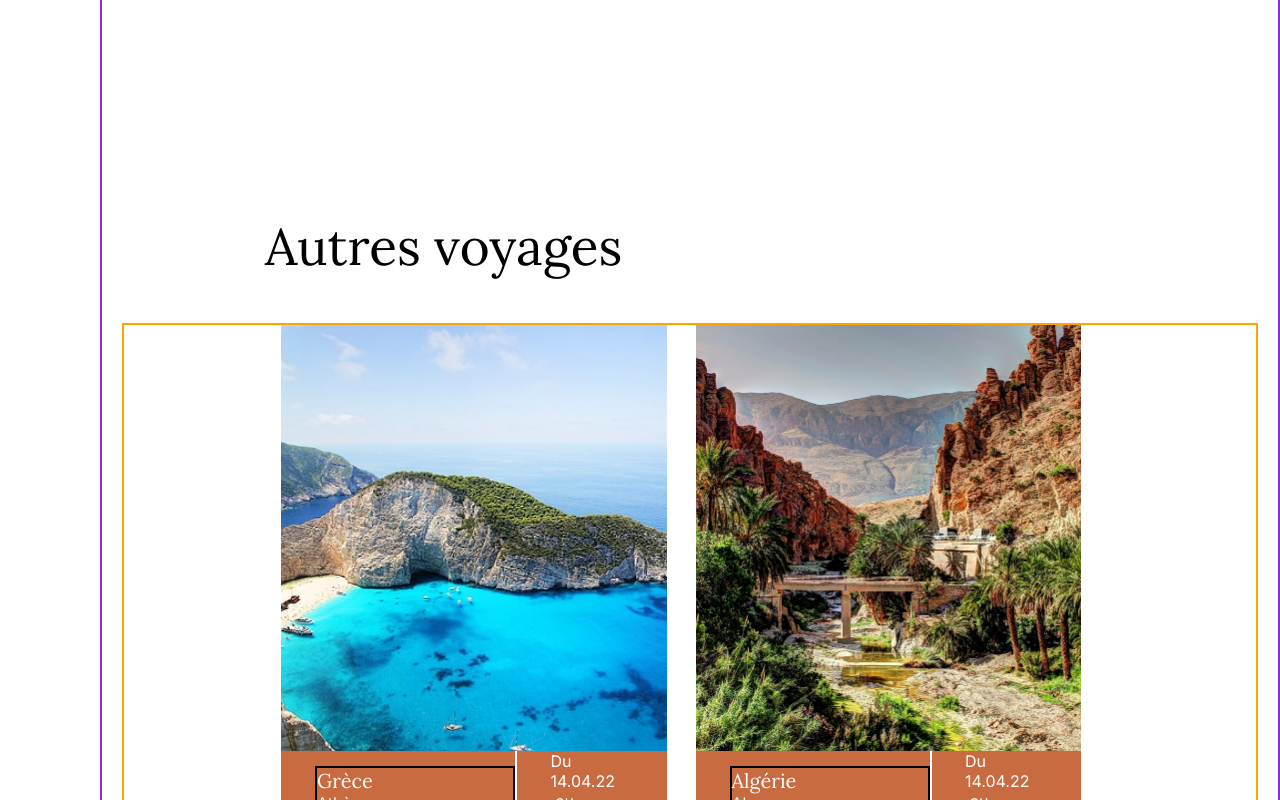
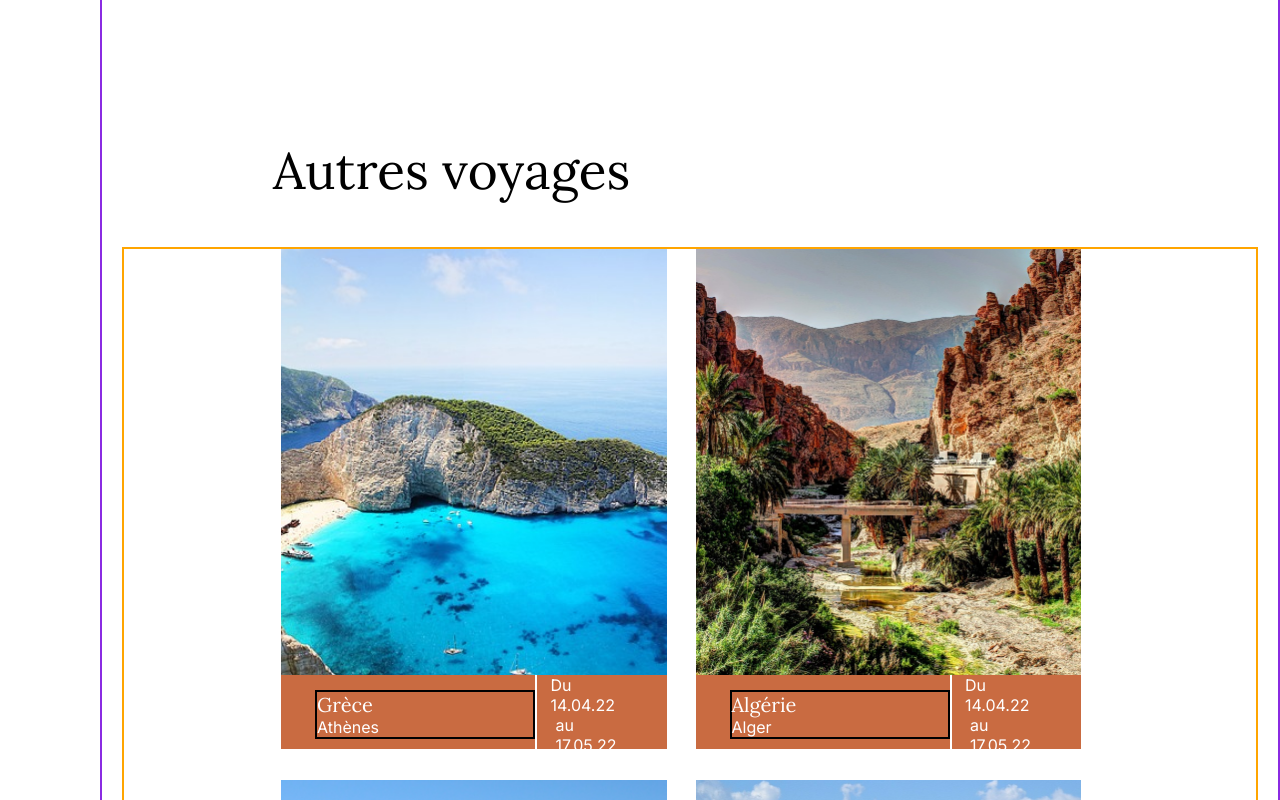
Before and after one commit to KatiaZd/Angular-BlogVoyage, an Angular app: page / in a window 1280 px wide. Shown: the part 880-1680 px from the top of the page. Built offline with nearby package versions, Linux system fonts and the light colour scheme; no server answers.

Commit message:
CSS: desktop

```diff
--- a/src/app/components/other-article/other-article.component.css
+++ b/src/app/components/other-article/other-article.component.css
@@ -72,8 +72,8 @@ img {
 /* DIV DATE */
 
 .date {
-    margin-left: 21.6px;
-    margin-right: 16px;
+    padding-left: 9px;
+    padding-right: 16px;
 }
 
 .alignDate {
@@ -84,7 +84,7 @@ img {
 
     h2 {
         margin-left: 157px;
-        margin: 209px 0 44px 143px;
+        margin: 133px 0 44px 151px;
     }
 
     .container {
@@ -107,6 +107,7 @@ img {
     }
 
     .date {
-        margin-left: 34px;
+        margin-left: 5px;
+
     }
 }
```
